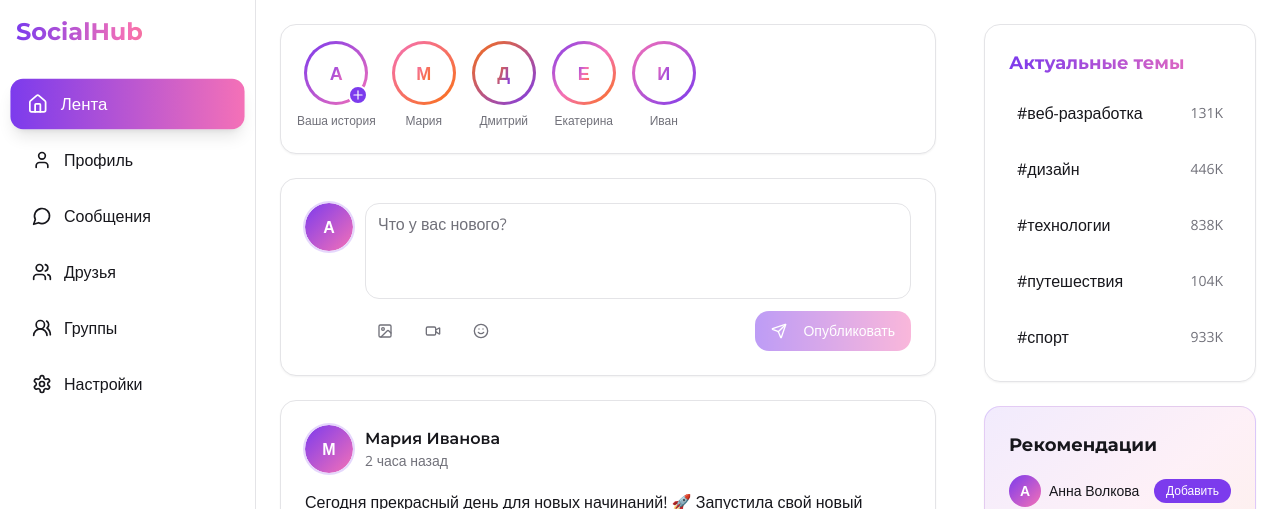
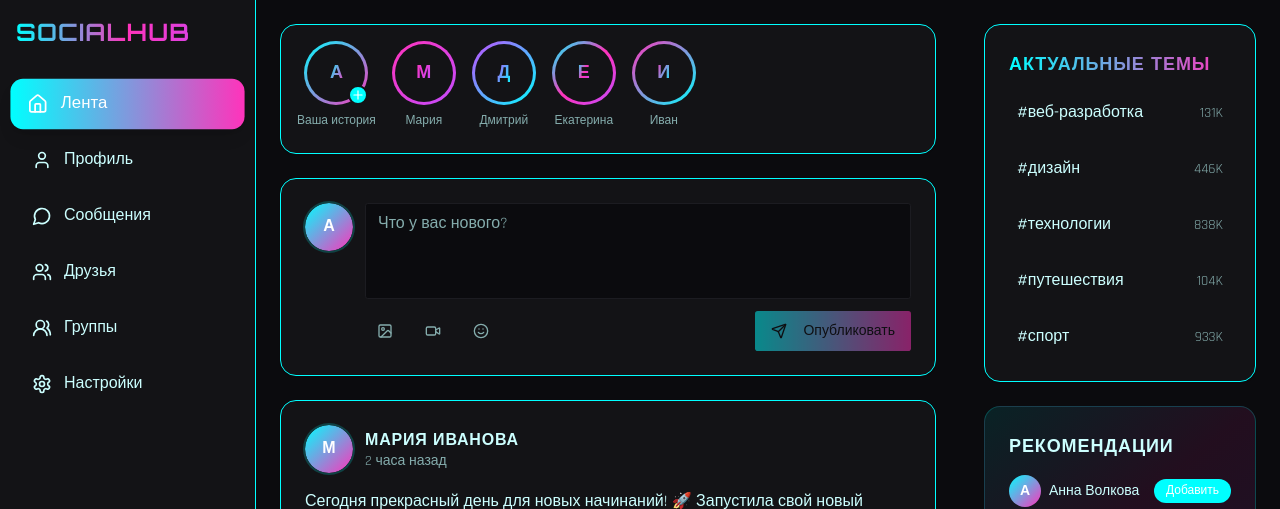
Before and after one commit to pr-poehali-dev/social-network-project-1, a React (Vite) app: page / in a window 1280 px wide. Shown: the top 509 px of the page. Built offline with nearby package versions, Linux system fonts and the light colour scheme.

Commit message:
Киберпанк дизайн интерфейса

```diff
--- a/src/index.css
+++ b/src/index.css
@@ -1,4 +1,4 @@
-@import url("https://fonts.googleapis.com/css2?family=Montserrat:wght@400;600;700;800&family=Open+Sans:wght@300;400;600&display=swap");
+@import url("https://fonts.googleapis.com/css2?family=Orbitron:wght@400;500;600;700;800;900&family=Rajdhani:wght@300;400;500;600;700&display=swap");
 
 @tailwind base;
 @tailwind components;
@@ -6,38 +6,43 @@
 
 @layer base {
   :root {
-    --background: 0 0% 100%;
-    --foreground: 240 10% 10%;
+    --background: 240 10% 5%;
+    --foreground: 180 100% 90%;
 
-    --card: 0 0% 100%;
-    --card-foreground: 240 10% 10%;
+    --card: 240 8% 8%;
+    --card-foreground: 180 100% 90%;
 
-    --popover: 0 0% 100%;
-    --popover-foreground: 240 10% 10%;
+    --popover: 240 8% 10%;
+    --popover-foreground: 180 100% 90%;
 
-    --primary: 262 83% 58%;
-    --primary-foreground: 0 0% 100%;
+    --primary: 180 100% 50%;
+    --primary-foreground: 240 10% 5%;
 
-    --secondary: 328 86% 70%;
-    --secondary-foreground: 0 0% 100%;
+    --secondary: 320 100% 60%;
+    --secondary-foreground: 240 10% 5%;
 
-    --muted: 240 5% 96%;
-    --muted-foreground: 240 4% 46%;
+    --muted: 240 8% 15%;
+    --muted-foreground: 180 20% 60%;
 
-    --accent: 24 95% 53%;
-    --accent-foreground: 0 0% 100%;
+    --accent: 280 100% 65%;
+    --accent-foreground: 240 10% 5%;
 
-    --destructive: 0 84% 60%;
+    --destructive: 0 85% 60%;
     --destructive-foreground: 0 0% 100%;
 
-    --border: 240 6% 90%;
-    --input: 240 6% 90%;
-    --ring: 262 83% 58%;
+    --border: 180 100% 50%;
+    --input: 240 8% 12%;
+    --ring: 180 100% 50%;
 
-    --radius: 1rem;
+    --radius: 0.3rem;
 
-    --info: 199 89% 48%;
-    --info-foreground: 0 0% 100%;
+    --info: 280 100% 65%;
+    --info-foreground: 240 10% 5%;
+
+    --neon-cyan: 180 100% 50%;
+    --neon-pink: 320 100% 60%;
+    --neon-purple: 280 100% 65%;
+    --neon-yellow: 60 100% 50%;
 
     --sidebar-background: 0 0% 98%;
 
@@ -102,7 +107,14 @@
 
   body {
     @apply bg-background text-foreground;
-    font-family: "Open Sans", sans-serif;
+    font-family: "Rajdhani", sans-serif;
+    background-image: repeating-linear-gradient(
+      0deg,
+      transparent,
+      transparent 2px,
+      hsl(var(--primary) / 0.03) 2px,
+      hsl(var(--primary) / 0.03) 4px
+    );
   }
 
   h1,
@@ -111,6 +123,134 @@
   h4,
   h5,
   h6 {
-    font-family: "Montserrat", sans-serif;
+    font-family: "Orbitron", sans-serif;
+    text-transform: uppercase;
+    letter-spacing: 0.05em;
   }
 }
+
+@layer utilities {
+  .neon-text {
+    text-shadow:
+      0 0 10px hsl(var(--primary)),
+      0 0 20px hsl(var(--primary)),
+      0 0 30px hsl(var(--primary)),
+      0 0 40px hsl(var(--primary));
+  }
+
+  .neon-border {
+    border: 2px solid hsl(var(--primary));
+    box-shadow:
+      0 0 10px hsl(var(--primary)),
+      inset 0 0 10px hsl(var(--primary) / 0.2);
+  }
+
+  .cyber-card {
+    background: linear-gradient(
+      135deg,
+      hsl(var(--card)) 0%,
+      hsl(240 8% 6%) 100%
+    );
+    border: 1px solid hsl(var(--primary) / 0.3);
+    box-shadow:
+      0 0 20px hsl(var(--primary) / 0.1),
+      inset 0 0 20px hsl(var(--primary) / 0.05);
+    position: relative;
+  }
+
+  .cyber-card::before {
+    content: "";
+    position: absolute;
+    top: 0;
+    left: 0;
+    right: 0;
+    height: 1px;
+    background: linear-gradient(
+      90deg,
+      transparent,
+      hsl(var(--primary)),
+      transparent
+    );
+  }
+
+  .glitch-effect {
+    animation: glitch 3s infinite;
+  }
+
+  @keyframes glitch {
+    0%,
+    100% {
+      text-shadow:
+        0.05em 0 0 hsl(var(--secondary)),
+        -0.05em -0.025em 0 hsl(var(--accent)),
+        -0.025em 0.05em 0 hsl(var(--primary));
+    }
+    14% {
+      text-shadow:
+        0.05em 0 0 hsl(var(--secondary)),
+        -0.05em -0.025em 0 hsl(var(--accent)),
+        -0.025em 0.05em 0 hsl(var(--primary));
+    }
+    15% {
+      text-shadow:
+        -0.05em -0.025em 0 hsl(var(--secondary)),
+        0.025em 0.025em 0 hsl(var(--accent)),
+        -0.05em -0.05em 0 hsl(var(--primary));
+    }
+    49% {
+      text-shadow:
+        -0.05em -0.025em 0 hsl(var(--secondary)),
+        0.025em 0.025em 0 hsl(var(--accent)),
+        -0.05em -0.05em 0 hsl(var(--primary));
+    }
+    50% {
+      text-shadow:
+        0.025em 0.05em 0 hsl(var(--secondary)),
+        0.05em 0 0 hsl(var(--accent)),
+        0 -0.05em 0 hsl(var(--primary));
+    }
+    99% {
+      text-shadow:
+        0.025em 0.05em 0 hsl(var(--secondary)),
+        0.05em 0 0 hsl(var(--accent)),
+        0 -0.05em 0 hsl(var(--primary));
+    }
+  }
+
+  .cyber-grid {
+    background-image:
+      linear-gradient(hsl(var(--primary) / 0.1) 1px, transparent 1px),
+      linear-gradient(90deg, hsl(var(--primary) / 0.1) 1px, transparent 1px);
+    background-size: 20px 20px;
+  }
+
+  .scan-line {
+    position: relative;
+    overflow: hidden;
+  }
+
+  .scan-line::after {
+    content: "";
+    position: absolute;
+    top: 0;
+    left: 0;
+    width: 100%;
+    height: 100%;
+    background: linear-gradient(
+      to bottom,
+      transparent 0%,
+      hsl(var(--primary) / 0.1) 50%,
+      transparent 100%
+    );
+    animation: scan 4s linear infinite;
+  }
+
+  @keyframes scan {
+    0% {
+      transform: translateY(-100%);
+    }
+    100% {
+      transform: translateY(100%);
+    }
+  }
+}
```
